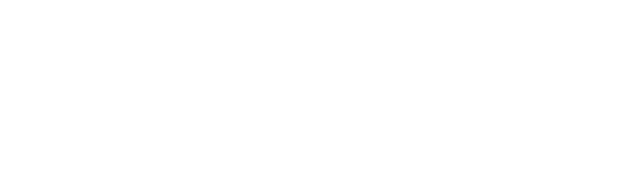
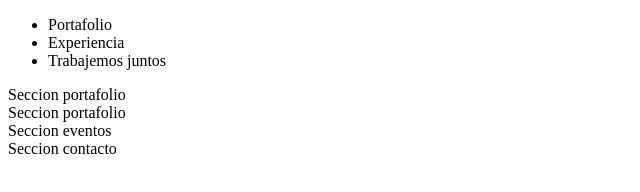
Before and after one commit to JesusMurua/DesarrolloWebPlatzi, a plain HTML site: page index.html in a window 1280 px wide. Shown: the whole page, without its empty margins (0-640 px from the left). Drawn offline with Linux system fonts and the light colour scheme.

Commit message:
Estructura

```diff
--- a/index.html
+++ b/index.html
@@ -3,9 +3,29 @@
 <head>
     <meta charset="UTF-8">
     <meta name="viewport" content="width=device-width, initial-scale=1.0">
-    <title>Document</title>
+    <title>Desarrollo Web</title>
 </head>
 <body>
+    <header>
+        <nav>
+            <ul>
+                <li>
+                    <a>Portafolio</a>
+                </li>
+                <li>
+                    <a>Experiencia</a>
+                </li>
+                <li>
+                    <a>Trabajemos juntos</a>
+                </li>
+            </ul>
+        </nav>
+    </header>
 
+    <section>Seccion portafolio</section>
+    <section>Seccion portafolio</section>
+    <section>Seccion eventos</section>
+    <section>Seccion contacto</section>
+    <footer></footer>
 </body>
 </html>
```
